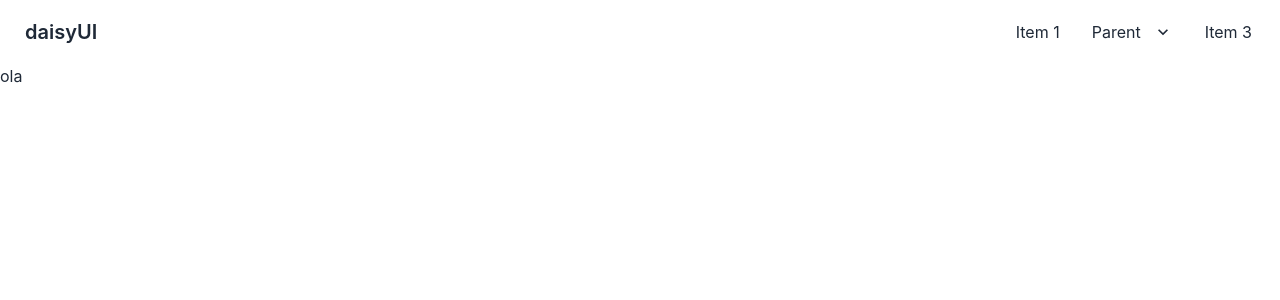
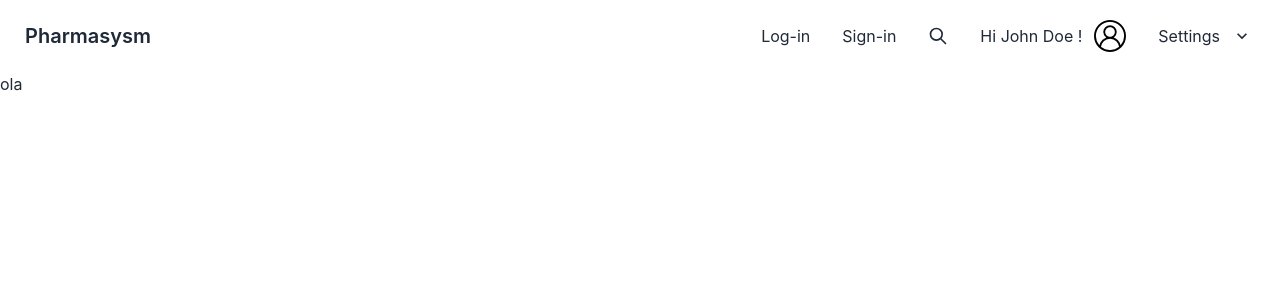
Before and after one commit to TiagoMostardinha/ihc-project, a React (Create React App) app: page / in a window 1280 px wide. Shown: the top 300 px of the page. Built offline with nearby package versions, Linux system fonts and the light colour scheme.

Commit message:
first navbar

```diff
--- a/src/Navbar.js
+++ b/src/Navbar.js
@@ -1,23 +1,34 @@
+import { Link } from 'react-router-dom';
+import user from './img/user.png';
+
 const NavBar = () => {
+    const name = 'John Doe';
     return (
         <div className="navbar bg-base-100">
             <div className="flex-1">
-                <a className="btn btn-ghost normal-case text-xl">daisyUI</a>
+                <a className="btn btn-ghost normal-case text-xl">Pharmasysm</a>
             </div>
             <div className="flex-none">
                 <ul className="menu menu-horizontal px-1">
-                    <li><a>Item 1</a></li>
+                    <li><Link to='/'>Log-in</Link></li>
+                    <li><Link to='/'>Sign-in</Link></li>
+
+                    <li><Link to='/'>
+                        <svg xmlns="http://www.w3.org/2000/svg" className="h-5 w-5" fill="none" viewBox="0 0 24 24" stroke="currentColor"><path strokeLinecap="round" strokeLinejoin="round" strokeWidth="2" d="M21 21l-6-6m2-5a7 7 0 11-14 0 7 7 0 0114 0z" /></svg>
+                    </Link></li>
+                    <li><Link to='/'>Hi {name} !<img src={user}></img></Link></li>
+
                     <li tabIndex={0}>
                         <a>
-                            Parent
+                            Settings
                             <svg className="fill-current" xmlns="http://www.w3.org/2000/svg" width="20" height="20" viewBox="0 0 24 24"><path d="M7.41,8.58L12,13.17L16.59,8.58L18,10L12,16L6,10L7.41,8.58Z" /></svg>
                         </a>
                         <ul className="p-2 bg-base-100">
-                            <li><a>Submenu 1</a></li>
-                            <li><a>Submenu 2</a></li>
+                            <li><Link to='/'>Profile</Link></li>
+                            <li><Link to='/'>Wallet</Link></li>
+                            <li><Link to='/'>About Us</Link></li>
                         </ul>
                     </li>
-                    <li><a>Item 3</a></li>
                 </ul>
             </div>
         </div>
```
Also changed, not shown: src/img/user.png (added).
